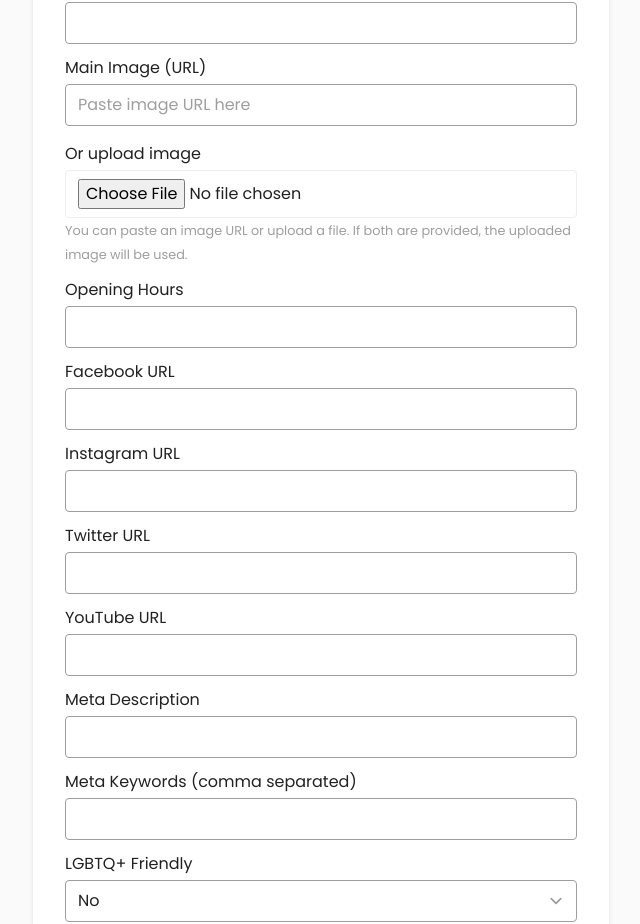
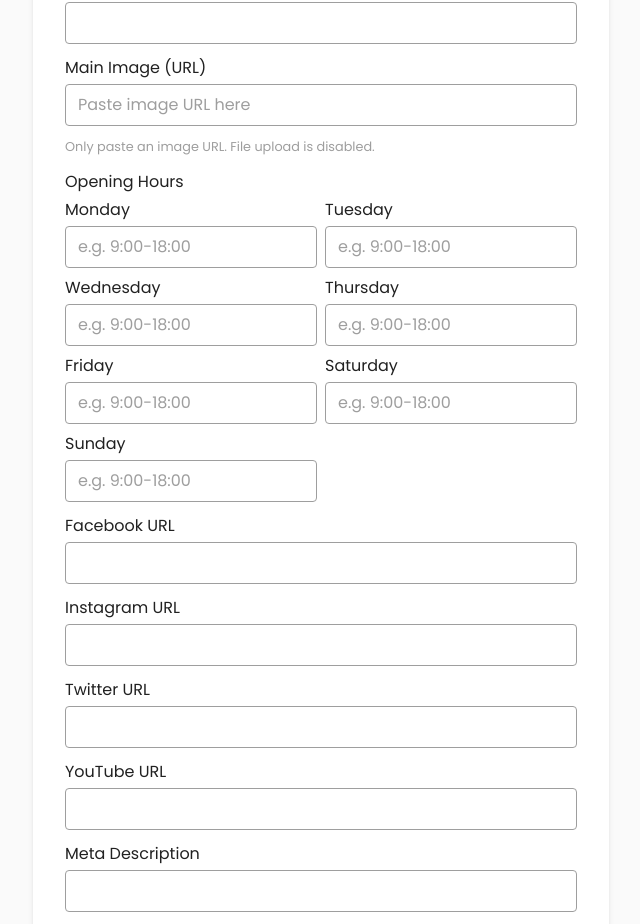
Before and after one commit to DavieBik/gomange-frontend, a Next.js app: page /admin/restaurants/new in a window 1280 px wide. Shown: the part 1155-2079 px from the top of the page, without its empty margins (319-959 px from the left). Built offline with nearby package versions, Linux system fonts and the light colour scheme.

Commit message:
changes in edit and create admin

```diff
--- a/src/app/admin/restaurants/new/page.tsx
+++ b/src/app/admin/restaurants/new/page.tsx
@@ -17,7 +17,15 @@ export default function NewRestaurantPage() {
     phone: '',
     tags: [],
     Image_URL: '',
-    openingHours: '',
+    openingHours: {
+      monday: '',
+      tuesday: '',
+      wednesday: '',
+      thursday: '',
+      friday: '',
+      saturday: '',
+      sunday: '',
+    },
     facebook: '',
     instagram: '',
     twitter: '',
@@ -28,23 +36,39 @@ export default function NewRestaurantPage() {
   });
   const [loading, setLoading] = useState(false);
   const [showModal, setShowModal] = useState(false);
-  const [imageFile, setImageFile] = useState<File | null>(null);
   const router = useRouter();
 
-  const handleChange = (e: React.ChangeEvent<HTMLInputElement | HTMLTextAreaElement | HTMLSelectElement>) => {
+  const handleChange = (
+    e: React.ChangeEvent<HTMLInputElement | HTMLTextAreaElement | HTMLSelectElement>
+  ) => {
     const { name, value, type } = e.target;
     if (name === 'tags' || name === 'metaKeywords') {
       setForm({ ...form, [name]: value.split(',').map(t => t.trim()) });
     } else if (name === 'lgbtqFriendly') {
       setForm({ ...form, lgbtqFriendly: value === 'true' });
+    } else if (
+      [
+        'monday',
+        'tuesday',
+        'wednesday',
+        'thursday',
+        'friday',
+        'saturday',
+        'sunday',
+      ].includes(name)
+    ) {
+      setForm({
+        ...form,
+        openingHours: {
+          ...form.openingHours,
+          [name]: value,
+        },
+      });
     } else {
-      setForm({ ...form, [name]: type === 'checkbox' ? (e.target as HTMLInputElement).checked : value });
-    }
-  };
-
-  const handleFileChange = (e: React.ChangeEvent<HTMLInputElement>) => {
-    if (e.target.files && e.target.files[0]) {
-      setImageFile(e.target.files[0]);
+      setForm({
+        ...form,
+        [name]: type === 'checkbox' ? (e.target as HTMLInputElement).checked : value,
+      });
     }
   };
 
@@ -54,21 +78,20 @@ export default function NewRestaurantPage() {
 
     const formData = new FormData();
 
-    // Agrupa socialMedia
-    formData.append(
-      'socialMedia',
-      JSON.stringify({
-        facebook: form.facebook || '',
-        instagram: form.instagram || '',
-        twitter: form.twitter || '',
-        youtube: form.youtube || '',
-      })
-    );
-
-    // Solo agrega los campos válidos
+    // Only add valid fields
     const allowedFields = [
-      'name', 'neighbourhood', 'streetAddress', 'city', 'cuisine', 'priceRange',
-      'summary', 'description', 'website', 'phone', 'metaDescription', 'lgbtqFriendly', 'openingHours'
+      'name',
+      'neighbourhood',
+      'streetAddress',
+      'city',
+      'cuisine',
+      'priceRange',
+      'summary',
+      'description',
+      'website',
+      'phone',
+      'metaDescription',
+      'lgbtqFriendly',
     ];
 
     allowedFields.forEach(key => {
@@ -86,10 +109,17 @@ export default function NewRestaurantPage() {
       formData.append('metaKeywords', form.metaKeywords.join(','));
     }
 
-    // Imagen: archivo o URL
-    if (imageFile) {
-      formData.append('mainImage', imageFile);
-    } else if (form.Image_URL) {
+    // Opening hours as JSON string
+    formData.append('openingHours', JSON.stringify(form.openingHours));
+
+    // Social media fields
+    formData.append('facebook', form.facebook || '');
+    formData.append('instagram', form.instagram || '');
+    formData.append('twitter', form.twitter || '');
+    formData.append('youtube', form.youtube || '');
+
+    // Only send imageUrl (no file upload)
+    if (form.Image_URL) {
       formData.append('imageUrl', form.Image_URL);
     }
 
@@ -120,43 +150,95 @@ export default function NewRestaurantPage() {
       <form onSubmit={handleSubmit} className="space-y-3">
         <div>
           <label className="block mb-1">Name</label>
-          <input name="name" value={form.name} onChange={handleChange} className="border px-3 py-2 rounded w-full" required />
+          <input
+            name="name"
+            value={form.name}
+            onChange={handleChange}
+            className="border px-3 py-2 rounded w-full"
+            required
+          />
         </div>
         <div>
           <label className="block mb-1">Neighbourhood</label>
-          <input name="neighbourhood" value={form.neighbourhood} onChange={handleChange} className="border px-3 py-2 rounded w-full" />
+          <input
+            name="neighbourhood"
+            value={form.neighbourhood}
+            onChange={handleChange}
+            className="border px-3 py-2 rounded w-full"
+          />
         </div>
         <div>
           <label className="block mb-1">Street Address</label>
-          <input name="streetAddress" value={form.streetAddress} onChange={handleChange} className="border px-3 py-2 rounded w-full" />
+          <input
+            name="streetAddress"
+            value={form.streetAddress}
+            onChange={handleChange}
+            className="border px-3 py-2 rounded w-full"
+          />
         </div>
         <div>
           <label className="block mb-1">City</label>
-          <input name="city" value={form.city} onChange={handleChange} className="border px-3 py-2 rounded w-full" />
+          <input
+            name="city"
+            value={form.city}
+            onChange={handleChange}
+            className="border px-3 py-2 rounded w-full"
+          />
         </div>
         <div>
           <label className="block mb-1">Cuisine</label>
-          <input name="cuisine" value={form.cuisine} onChange={handleChange} className="border px-3 py-2 rounded w-full" />
+          <input
+            name="cuisine"
+            value={form.cuisine}
+            onChange={handleChange}
+            className="border px-3 py-2 rounded w-full"
+          />
         </div>
         <div>
           <label className="block mb-1">Price Range</label>
-          <input name="priceRange" value={form.priceRange} onChange={handleChange} className="border px-3 py-2 rounded w-full" />
+          <input
+            name="priceRange"
+            value={form.priceRange}
+            onChange={handleChange}
+            className="border px-3 py-2 rounded w-full"
+          />
         </div>
         <div>
           <label className="block mb-1">Summary</label>
-          <input name="summary" value={form.summary} onChange={handleChange} className="border px-3 py-2 rounded w-full" />
+          <input
+            name="summary"
+            value={form.summary}
+            onChange={handleChange}
+            className="border px-3 py-2 rounded w-full"
+          />
         </div>
         <div>
           <label className="block mb-1">Description</label>
-          <textarea name="description" value={form.description} onChange={handleChange} className="border px-3 py-2 rounded w-full" rows={3} />
+          <textarea
+            name="description"
+            value={form.description}
+            onChange={handleChange}
+            className="border px-3 py-2 rounded w-full"
+            rows={3}
+          />
         </div>
         <div>
           <label className="block mb-1">Website</label>
-          <input name="website" value={form.website} onChange={handleChange} className="border px-3 py-2 rounded w-full" />
+          <input
+            name="website"
+            value={form.website}
+            onChange={handleChange}
+            className="border px-3 py-2 rounded w-full"
+          />
         </div>
         <div>
           <label className="block mb-1">Phone</label>
-          <input name="phone" value={form.phone} onChange={handleChange} className="border px-3 py-2 rounded w-full" />
+          <input
+            name="phone"
+            value={form.phone}
+            onChange={handleChange}
+            className="border px-3 py-2 rounded w-full"
+          />
         </div>
         <div>
           <label className="block mb-1">Tags (comma separated)</label>
@@ -176,40 +258,71 @@ export default function NewRestaurantPage() {
             className="border px-3 py-2 rounded w-full mb-2"
             placeholder="Paste image URL here"
           />
-          <label className="block mb-1 mt-2">Or upload image</label>
-          <input
-            type="file"
-            accept="image/*"
-            onChange={handleFileChange}
-            className="border px-3 py-2 rounded w-full"
-          />
           <small className="text-gray-500">
-            You can paste an image URL or upload a file. If both are provided, the uploaded image will be used.
+            Only paste an image URL. File upload is disabled.
           </small>
         </div>
         <div>
           <label className="block mb-1">Opening Hours</label>
-          <input name="openingHours" value={form.openingHours} onChange={handleChange} className="border px-3 py-2 rounded w-full" />
+          <div className="grid grid-cols-2 gap-2">
+            {['monday', 'tuesday', 'wednesday', 'thursday', 'friday', 'saturday', 'sunday'].map(day => (
+              <div key={day}>
+                <label className="block mb-1 capitalize">{day}</label>
+                <input
+                  name={day}
+                  value={form.openingHours[day]}
+                  onChange={handleChange}
+                  className="border px-3 py-2 rounded w-full"
+                  placeholder="e.g. 9:00-18:00"
+                />
+              </div>
+            ))}
+          </div>
         </div>
         <div>
           <label className="block mb-1">Facebook URL</label>
-          <input name="facebook" value={form.facebook} onChange={handleChange} className="border px-3 py-2 rounded w-full" />
+          <input
+            name="facebook"
+            value={form.facebook}
+            onChange={handleChange}
+            className="border px-3 py-2 rounded w-full"
+          />
         </div>
         <div>
           <label className="block mb-1">Instagram URL</label>
-          <input name="instagram" value={form.instagram} onChange={handleChange} className="border px-3 py-2 rounded w-full" />
+          <input
+            name="instagram"
+            value={form.instagram}
+            onChange={handleChange}
+            className="border px-3 py-2 rounded w-full"
+          />
         </div>
         <div>
           <label className="block mb-1">Twitter URL</label>
-          <input name="twitter" value={form.twitter} onChange={handleChange} className="border px-3 py-2 rounded w-full" />
+          <input
+            name="twitter"
+            value={form.twitter}
+            onChange={handleChange}
+            className="border px-3 py-2 rounded w-full"
+          />
         </div>
         <div>
           <label className="block mb-1">YouTube URL</label>
-          <input name="youtube" value={form.youtube} onChange={handleChange} className="border px-3 py-2 rounded w-full" />
+          <input
+            name="youtube"
+            value={form.youtube}
+            onChange={handleChange}
+            className="border px-3 py-2 rounded w-full"
+          />
         </div>
         <div>
           <label className="block mb-1">Meta Description</label>
-          <input name="metaDescription" value={form.metaDescription} onChange={handleChange} className="border px-3 py-2 rounded w-full" />
+          <input
+            name="metaDescription"
+            value={form.metaDescription}
+            onChange={handleChange}
+            className="border px-3 py-2 rounded w-full"
+          />
         </div>
         <div>
           <label className="block mb-1">Meta Keywords (comma separated)</label>
```
